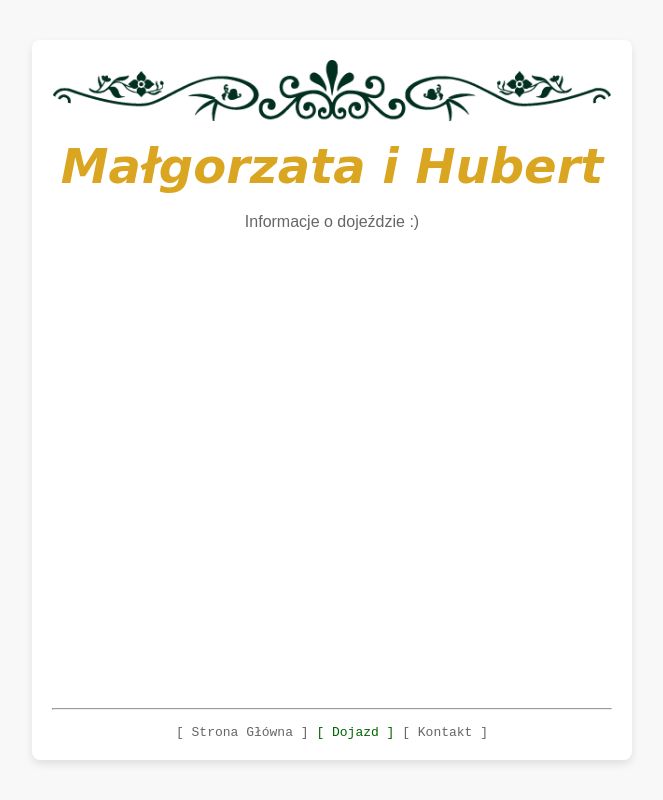
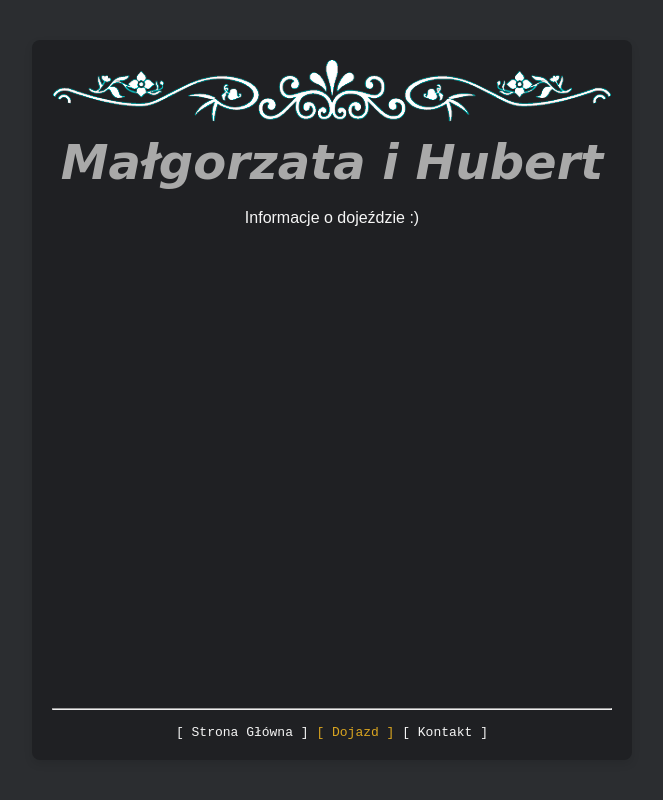
Before and after one commit to hjaremko/wedding, a plain HTML site: page dojazd.html in a window 1280 px wide. Shown: the whole page, without its empty margins (308-971 px from the left). Drawn offline with Linux system fonts and the dark colour scheme; some packages are replaced by stand-ins of ours.

Commit message:
Add dark mode, fix map

```diff
--- a/dojazd.html
+++ b/dojazd.html
@@ -10,10 +10,10 @@
 </head>
 <body>
 <div class="container">
+    <img class="divider" src="divider.png">
+    <h1>Małgorzata i Hubert</h1>
+
     <div class="content">
-        <img class="divider" src="divider.png">
-        <h1>Małgorzata i Hubert</h1>
-
         <p>
             Informacje o dojeździe :)
         </p>
--- a/style.css
+++ b/style.css
@@ -13,6 +13,12 @@ body {
     font-family: Arial, sans-serif;
 }
 
+@media (prefers-color-scheme: dark) {
+    body {
+        background-color: #2b2d30;
+    }
+}
+
 .container {
     width: 90%;
     height: 90%;
@@ -26,18 +32,37 @@ body {
     flex-direction: column;
 }
 
+@media (prefers-color-scheme: dark) {
+    .container {
+        background-color: #1f2023;
+    }
+}
+
+
 .container .divider {
     width: 100%;
     border-radius: 50%;
 }
 
+@media (prefers-color-scheme: dark) {
+    .divider {
+        filter: brightness(30000%);
+    }
+}
+
+
 h1 {
     font-size: 48px;
     margin-top: 10px;
-    /*color: #333;*/
     color: goldenrod;
     font-family: cursive;
     font-style: italic;
+}
+
+@media (prefers-color-scheme: dark) {
+    h1 {
+        color: darkgrey;
+    }
 }
 
 p {
@@ -47,8 +72,16 @@ p {
     margin-top: 15px;
 }
 
+@media (prefers-color-scheme: dark) {
+    p {
+        color: whitesmoke;
+    }
+}
+
 .content {
     margin-bottom: auto;
+    height: 100%;
+    overflow: scroll;
 }
 
 footer {
@@ -56,9 +89,21 @@ footer {
     font-family: monospace;
 }
 
-a  {
+@media (prefers-color-scheme: dark) {
+    footer {
+        color: goldenrod;
+    }
+}
+
+a {
     color: #666;
     text-decoration: none;
+}
+
+@media (prefers-color-scheme: dark) {
+    a {
+        color: whitesmoke;
+    }
 }
 
 
@@ -66,7 +111,12 @@ a:hover {
     color: black;
 }
 
+@media (prefers-color-scheme: dark) {
+    a:hover {
+        color: darkgray;
+    }
+}
+
 #map {
-    height: 200%;
-    width: 100%;
+    height: 85%;
 }
```
